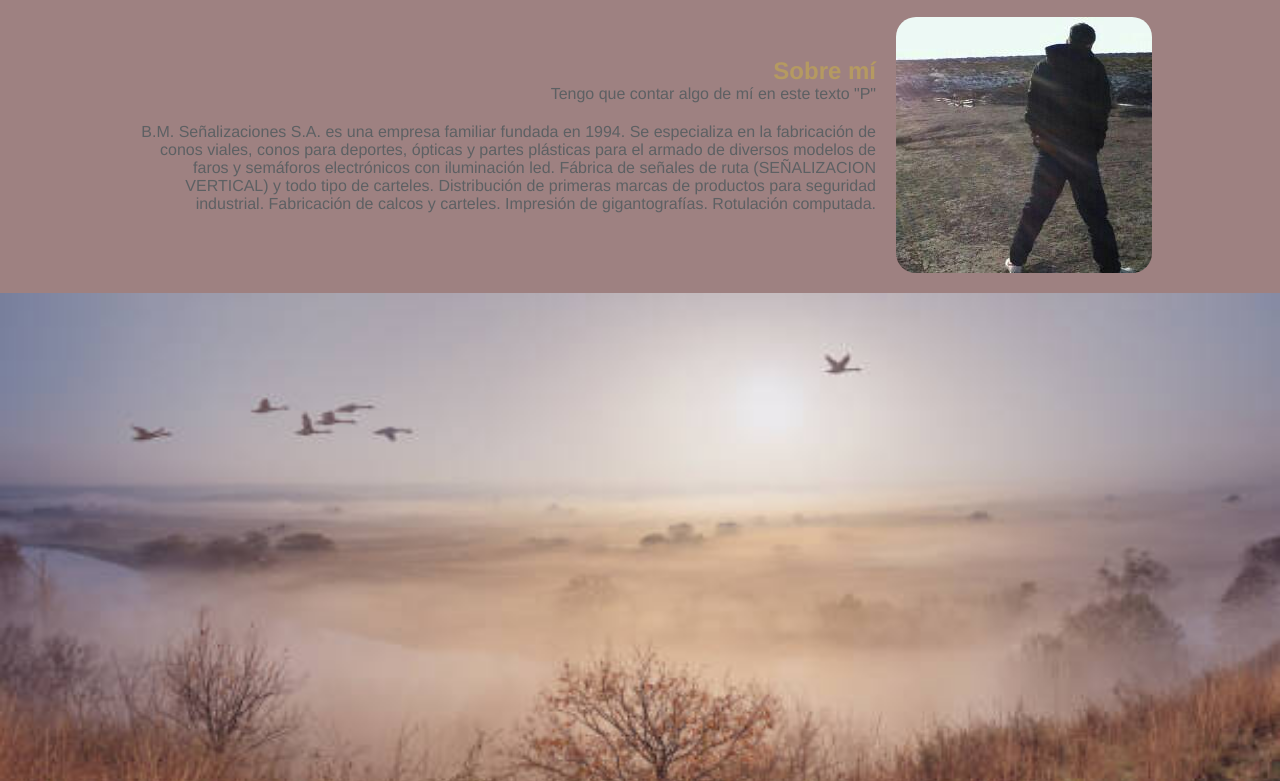
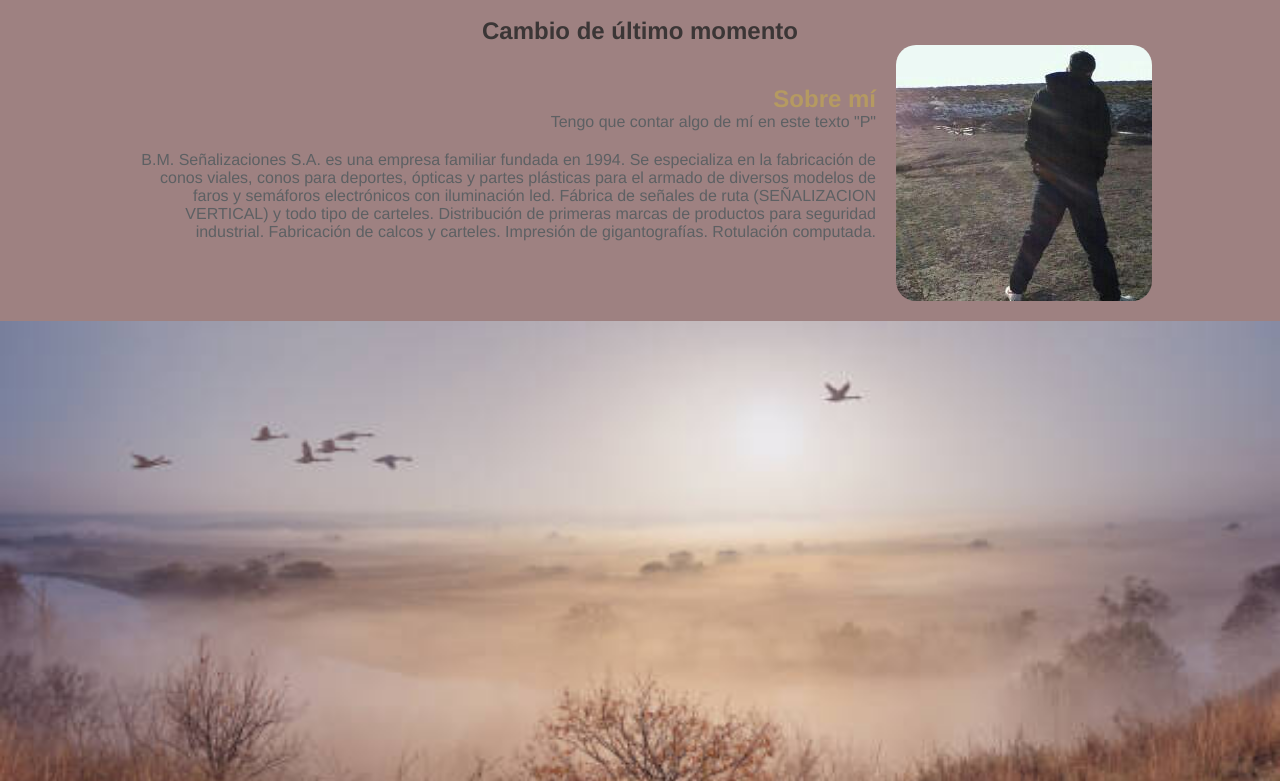
Before and after one commit to ruloringlet/primerapagina, a plain HTML site: page index.html in a window 1280 px wide. Shown: the part 83-864 px from the top of the page. Drawn offline with Linux system fonts and the light colour scheme; a script that the page names is missing.

Commit message:
mi primera actualizacion

```diff
--- a/index.html
+++ b/index.html
@@ -31,6 +31,9 @@
 
         <main id="seccion-primaria">
             <section class="seccion-1">
+                <div class="greeting">
+                    <h1>Cambio de último momento</h1>
+                </div>
                 <div class="acerca-de">
                     <div>
                         <h2 class="fuente-acento">Sobre mí</h2>
--- a/styles-7.css
+++ b/styles-7.css
@@ -81,6 +81,12 @@
     padding-top: 100px;
     padding-bottom: 20px;
   }
+
+  .greeting {
+    color: #3b3636;
+    text-align: center;
+  }
+
 
   .seccion-1 .parrafo2{  /*esto esta todo bien */
     padding: 20px 0px;
```
